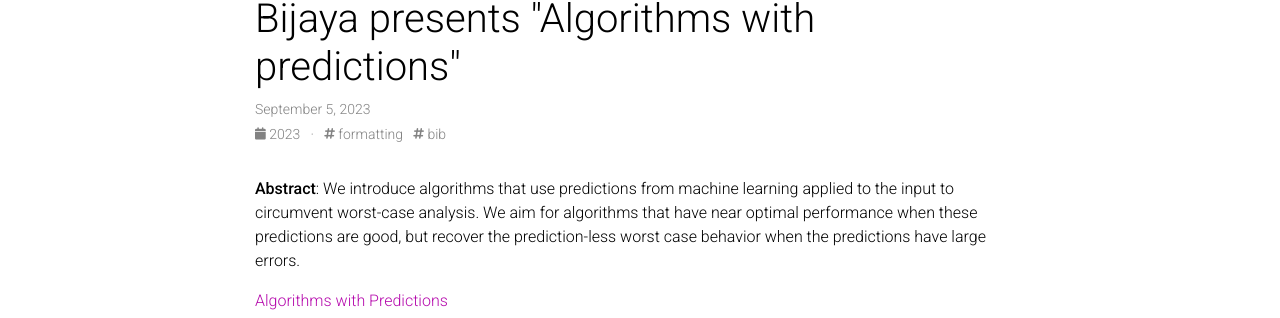
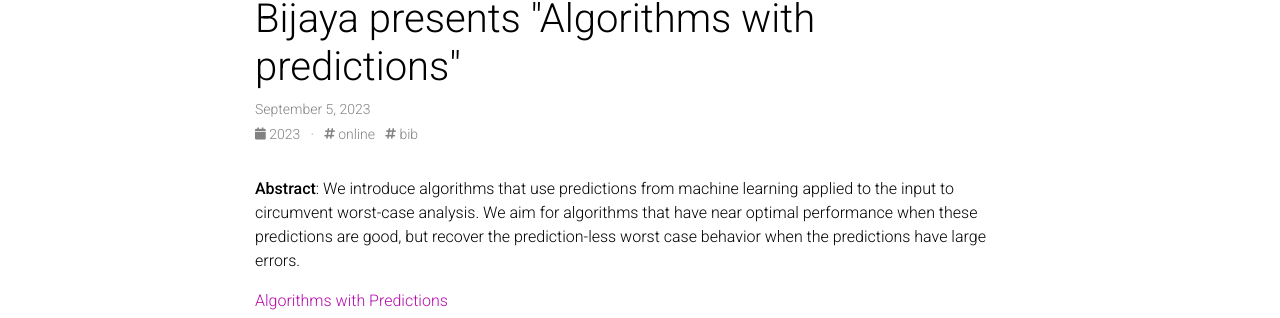
Before and after one commit to ARGatUIOWA/ARGatUIOWA.github.io, a Jekyll site: the page built from _posts/2023-09-05-post-bibliography.md, in a window 1280 px wide. Shown: the part 110-428 px from the top of the page. Built offline with Jekyll 4.4.1, drawn with Linux system fonts in a browser that asks for light colours; comment, search, counter and statistics services are not loaded; a style sheet for code colours, icons or effects is not loaded.

Commit message:
tag-online

```diff
--- a/_config.yml
+++ b/_config.yml
@@ -265,7 +265,7 @@
     tag: '/blog/tag/:name/'
     category: '/blog/category/:name/'
 
-display_tags: ['formatting', 'images', 'links', 'math', 'code'] # these tags will be displayed on the front page of your blog
+display_tags: ['onine', 'images', 'links', 'math', 'code'] # these tags will be displayed on the front page of your blog
 display_categories: ['blockquotes'] # these categories will be displayed on the front page of your blog
 
 # -----------------------------------------------------------------------------
--- a/_posts/2023-09-05-post-bibliography.md
+++ b/_posts/2023-09-05-post-bibliography.md
@@ -3,7 +3,7 @@
 title: Bijaya presents "Algorithms with predictions"
 date: 2023-09-05 04:30:00-0400
 #description: an example of a blog post with bibliography
-tags: formatting bib
+tags: online bib
 #categories: sample-posts
 #giscus_comments: true
 #related_posts: false
```
Also changed, not shown: _posts/2023-09-12-Haakon.md (+1 -1 lines).
